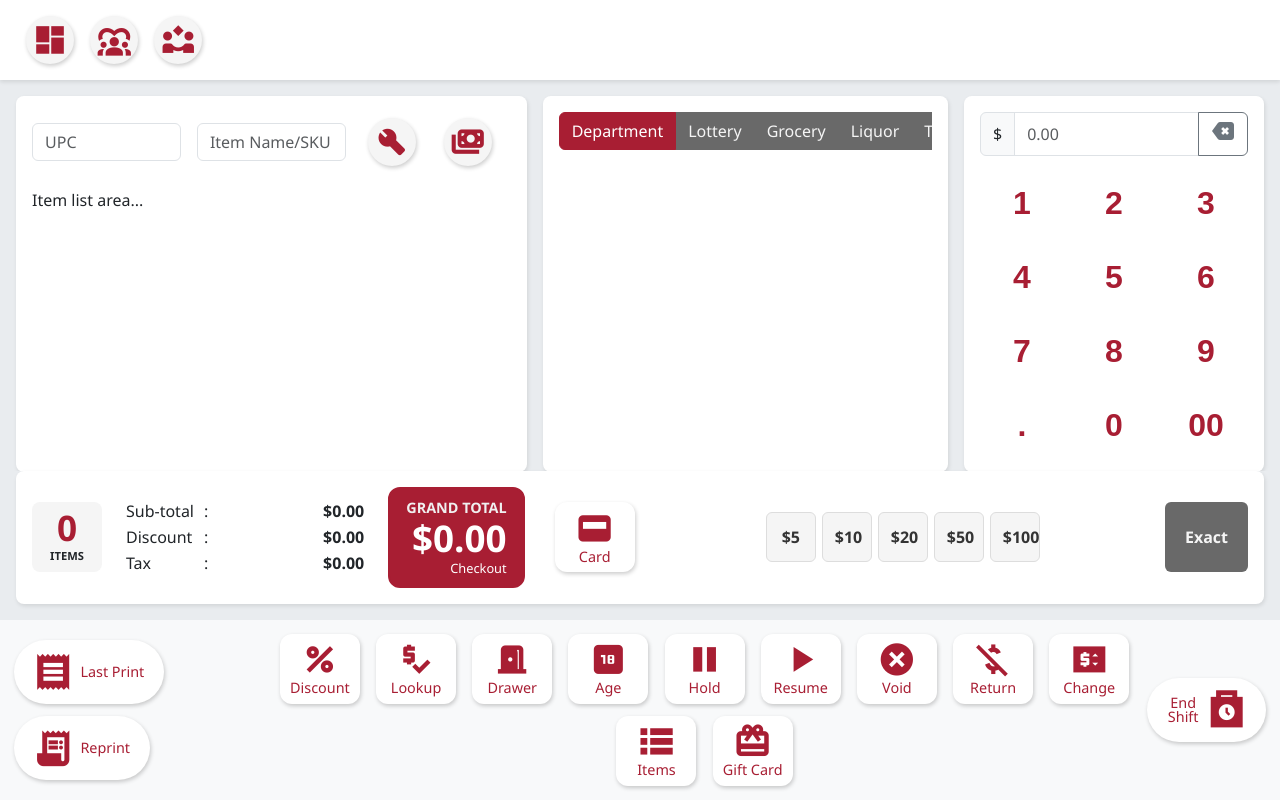
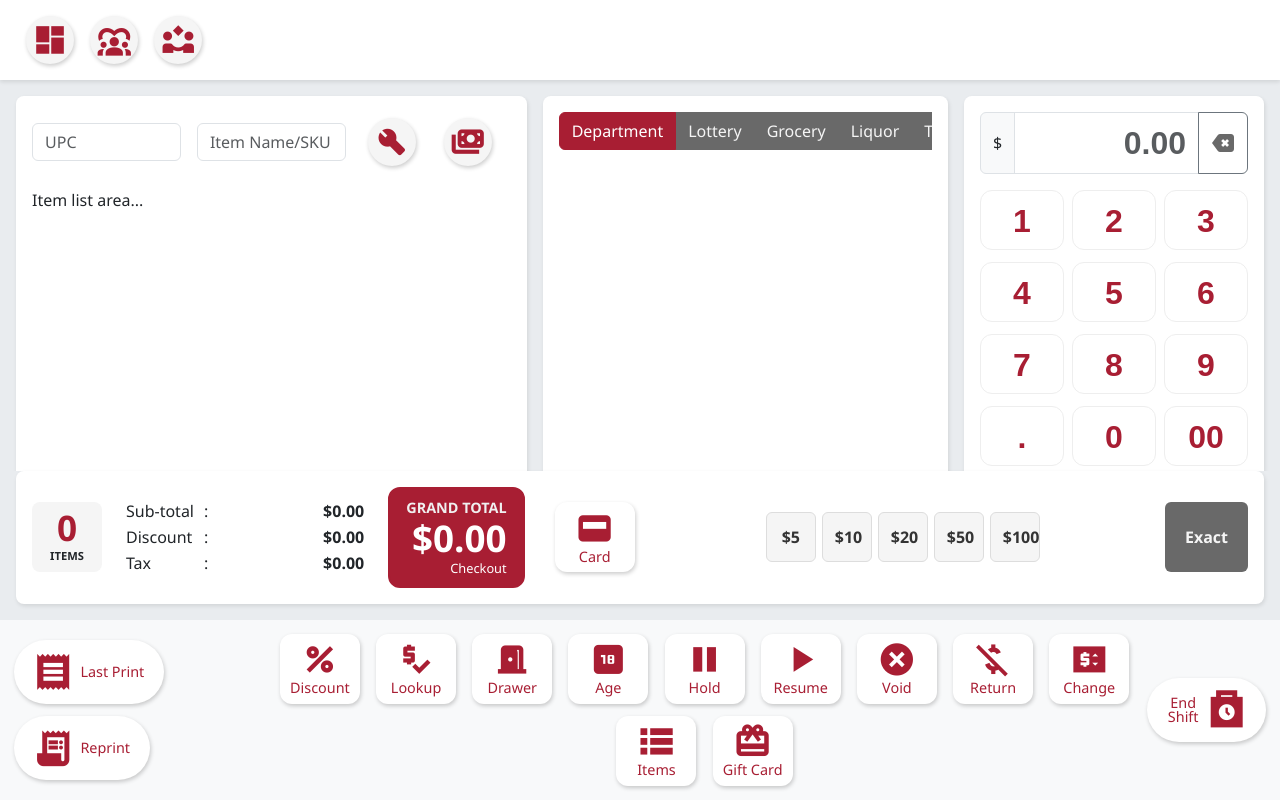
Before and after one commit to glitchern/glitchern.github.io, a plain HTML site: page index.html in a window 1280 px wide. Drawn offline with nearby package versions, Linux system fonts and the light colour scheme; a web font is replaced by a local one.

Commit message:
update 7-8

```diff
--- a/style.css
+++ b/style.css
@@ -1,5 +1,5 @@
 /* =============================== */
-/*         THEME VARIABLES         */
+/* THEME VARIABLES         */
 /* =============================== */
 :root {
   --main: #a81e33; /* Main accent color */
@@ -9,7 +9,7 @@
 }
 
 /* =============================== */
-/*        LAYOUT CONTAINERS        */
+/* LAYOUT CONTAINERS        */
 /* =============================== */
 html,
 body {
@@ -62,7 +62,7 @@ body {
 }
 
 /* =============================== */
-/*         ICON & TOOLTIP          */
+/* ICON & TOOLTIP          */
 /* =============================== */
 .material-symbols-outlined {
   font-variation-settings: "FILL" 1, "wght" 600, "GRAD" 200, "opsz" 24;
@@ -74,7 +74,7 @@ body {
 }
 
 /* =============================== */
-/*         BUTTON STYLES           */
+/* BUTTON STYLES           */
 /* =============================== */
 /* Square icon button (nav, search, etc) */
 .button-icon-square {
@@ -108,7 +108,7 @@ body {
   border: none;
   cursor: pointer;
   box-shadow: 1px 2px 4px rgba(0, 0, 0, 0.2);
-  transition: all 0.2s ease;
+  transition: all 0.2s ease 0.2s;
   display: inline-flex;
   align-items: center;
   justify-content: center;
@@ -119,7 +119,7 @@ body {
 .icon-button:hover {
   background-color: var(--main);
   color: white;
-  transform: translateY(-12px);
+  transform: translateY(-2px);
   box-shadow: 2px 4px 8px rgba(0, 0, 0, 0.2);
 }
 .icon-button .label {
@@ -155,7 +155,7 @@ body {
 }
 
 /* =============================== */
-/*      SCROLLABLE BUTTON GROUP    */
+/* SCROLLABLE BUTTON GROUP    */
 /* =============================== */
 .scrollable-btn-container {
   width: 100%;
@@ -197,7 +197,7 @@ body {
 }
 
 /* =============================== */
-/*         BOTTOM BAR STYLES       */
+/* BOTTOM BAR STYLES       */
 /* =============================== */
 .bottom-bar {
   padding: 0.5rem 1rem;
@@ -244,7 +244,7 @@ body {
 }
 
 /* =============================== */
-/*   GRAND TOTAL & PAYMENT BUTTONS */
+/* GRAND TOTAL & PAYMENT BUTTONS */
 /* =============================== */
 .grand-total-section {
   display: flex;
@@ -324,23 +324,46 @@ body {
 }
 
 /* =============================== */
-/*         KEYPAD STYLES           */
+/* KEYPAD STYLES           */
 /* =============================== */
-.keypad-number-buttons {
-  border-radius: 16px;
+#keypad-display {
+  text-align: right;
+  font-size: 2rem;
+  font-weight: 700;
+  font-family: "Google Sans Code", sans-serif;
+  color: #333;
+}
+#keypad-backspace-button {
+  display: flex;
+  align-items: center;
+  justify-content: center;
+  color: var(--dimgray);
+}
+#keypad-backspace-button:hover {
+  background-color: var(--whitesmoke);
+  color: var(--main);
 }
 
-.keypad-number-buttons div button {
+.keypad-number-buttons .col {
+  padding: 4px;
+}
+
+.keypad-number-buttons .btn {
+  width: 100%;
+  height: 60px;
   background-color: var(--lightwhite);
-  border-radius: 16px;
+  border-radius: 12px;
   font-family: "Google Sans Code", sans-serif;
   color: var(--main);
   text-align: center;
   font-size: 2em;
   font-weight: 800;
+  border: 1px solid #eee;
+  transition: all 0.1s ease-in-out;
 }
 
-.keypad-number-buttons div button:hover {
+.keypad-number-buttons .btn:hover {
   background-color: var(--main);
   color: var(--lightwhite);
+  transform: scale(1.05);
 }
```
